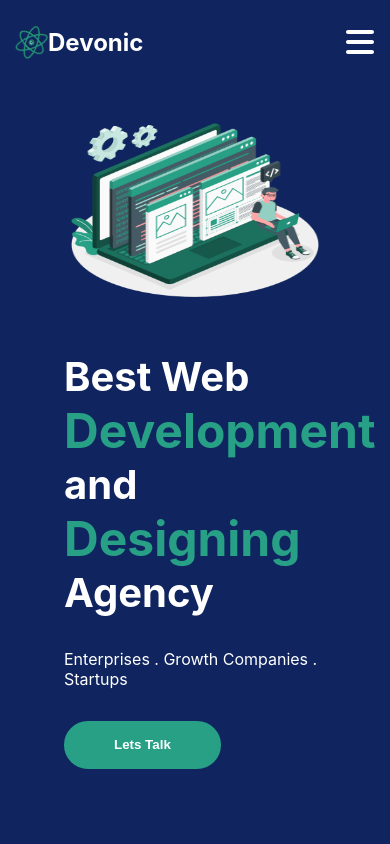
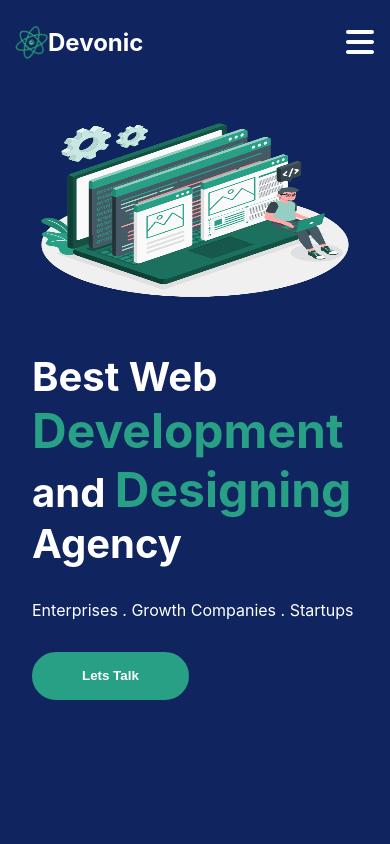
Before and after one commit to wolf021/agencywebsite, a React (Create React App) app: page / in a window 390 px wide. Shown: the top 844 px of the page. Built offline with nearby package versions, Linux system fonts and the light colour scheme.

Commit message:
nav menu

```diff
--- a/src/Scss/homePage.scss
+++ b/src/Scss/homePage.scss
@@ -218,7 +218,7 @@ text-align: center;
 
 
     }
-    .hero_wrapper{
+    .hero_container .hero_wrapper{
         display: flex;
         justify-content: space-between;
         padding: 0rem 2rem;
```
